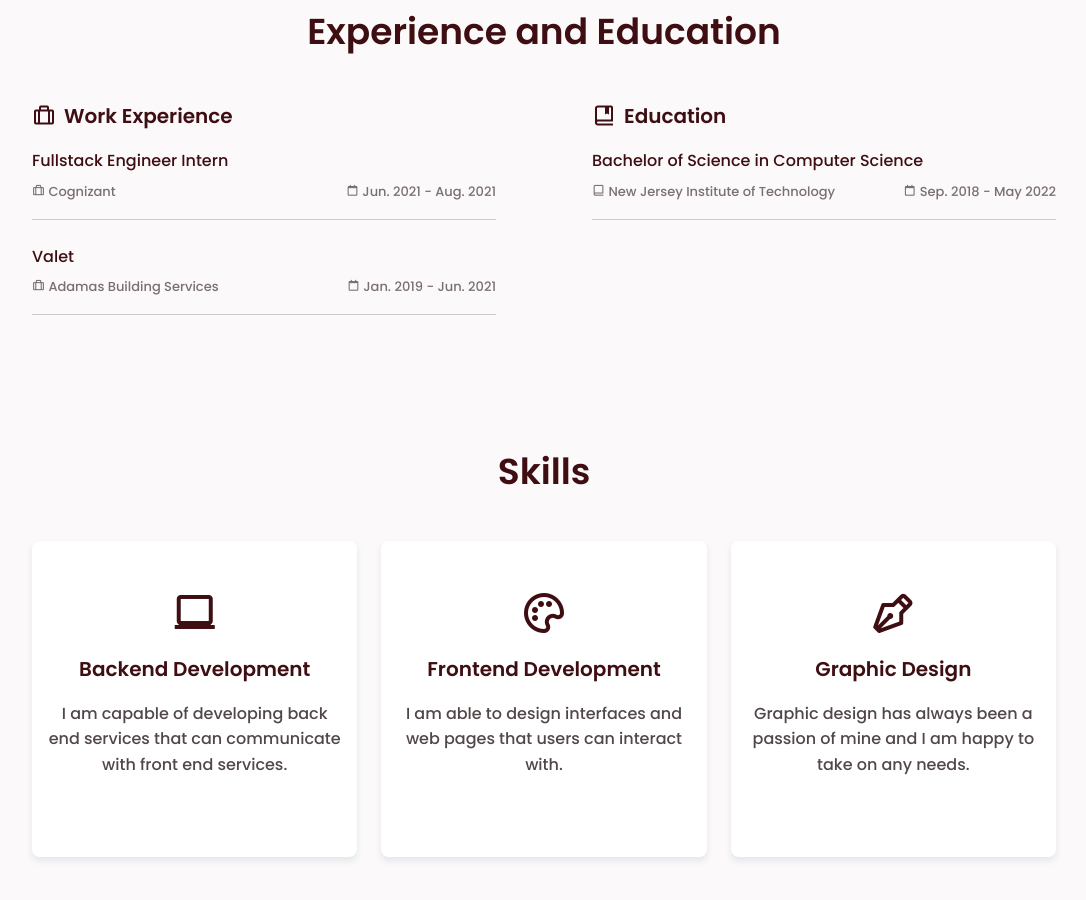
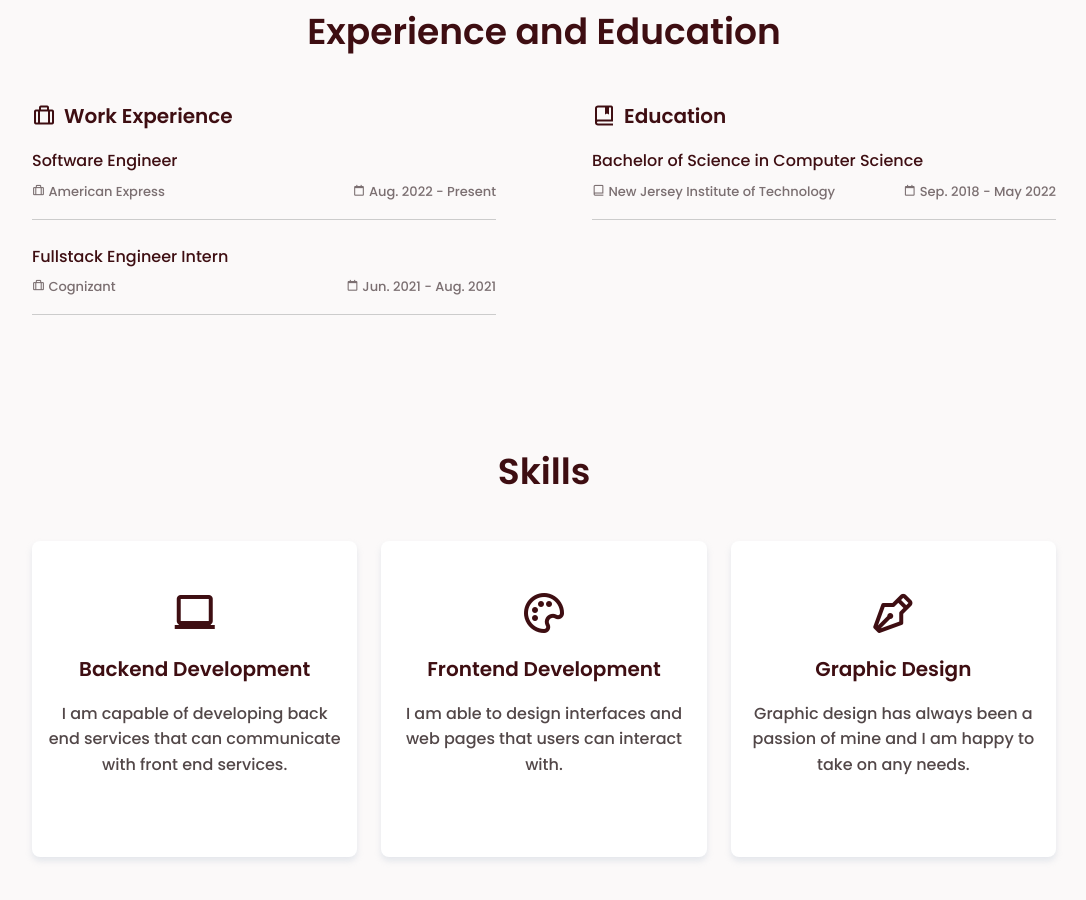
Before and after one commit to Redhwan-Rahi/website, a plain HTML site: page index.html in a window 1280 px wide. Shown: the part 1384-2284 px from the top of the page, without its empty margins (96-1182 px from the left). Drawn offline with nearby package versions, Linux system fonts and the light colour scheme.

Commit message:
added amex

```diff
--- a/index.html
+++ b/index.html
@@ -116,6 +116,22 @@
 
                         <div class="bd-grid">
                             <div class="qualification__data">
+                                <h3 class="qualification__area">Software Engineer</h3>
+
+                                <div class="qualification__box">
+                                    <span class="qualification__work">
+                                        <i class='bx bx-briefcase-alt qualification__icon'></i>
+                                        American Express
+                                    </span>
+
+                                    <span class="qualification__work">
+                                        <i class='bx bx-calendar-alt qualification__icon'></i>
+                                        Aug. 2022 - Present
+                                    </span>
+                                </div>
+                            </div>
+
+                            <div class="qualification__data">
                                 <h3 class="qualification__area">Fullstack Engineer Intern</h3>
 
                                 <div class="qualification__box">
@@ -127,22 +143,6 @@
                                     <span class="qualification__work">
                                         <i class='bx bx-calendar-alt qualification__icon'></i>
                                         Jun. 2021 - Aug. 2021
-                                    </span>
-                                </div>
-                            </div>
-
-                            <div class="qualification__data">
-                                <h3 class="qualification__area">Valet</h3>
-
-                                <div class="qualification__box">
-                                    <span class="qualification__work">
-                                        <i class='bx bx-briefcase-alt qualification__icon'></i>
-                                        Adamas Building Services
-                                    </span>
-
-                                    <span class="qualification__work">
-                                        <i class='bx bx-calendar-alt qualification__icon'></i>
-                                        Jan. 2019 - Jun. 2021
                                     </span>
                                 </div>
                             </div>
```
